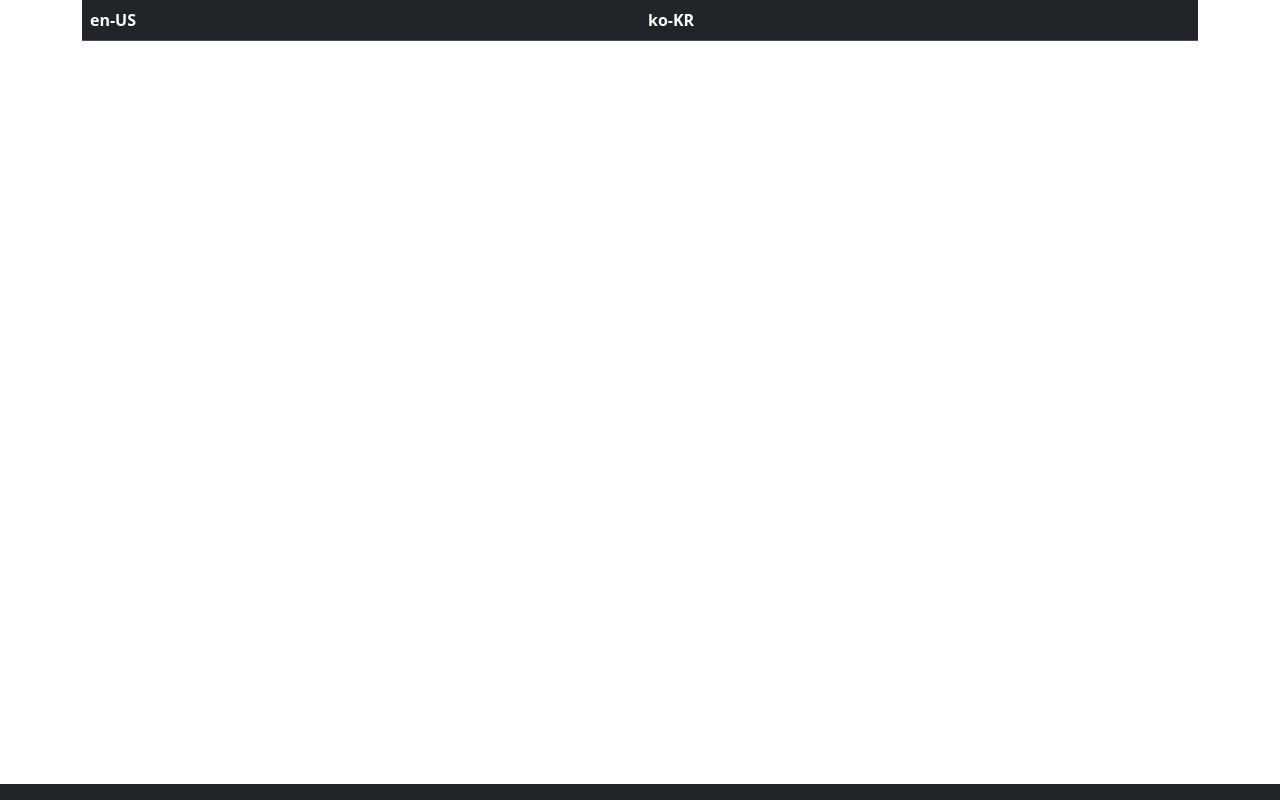
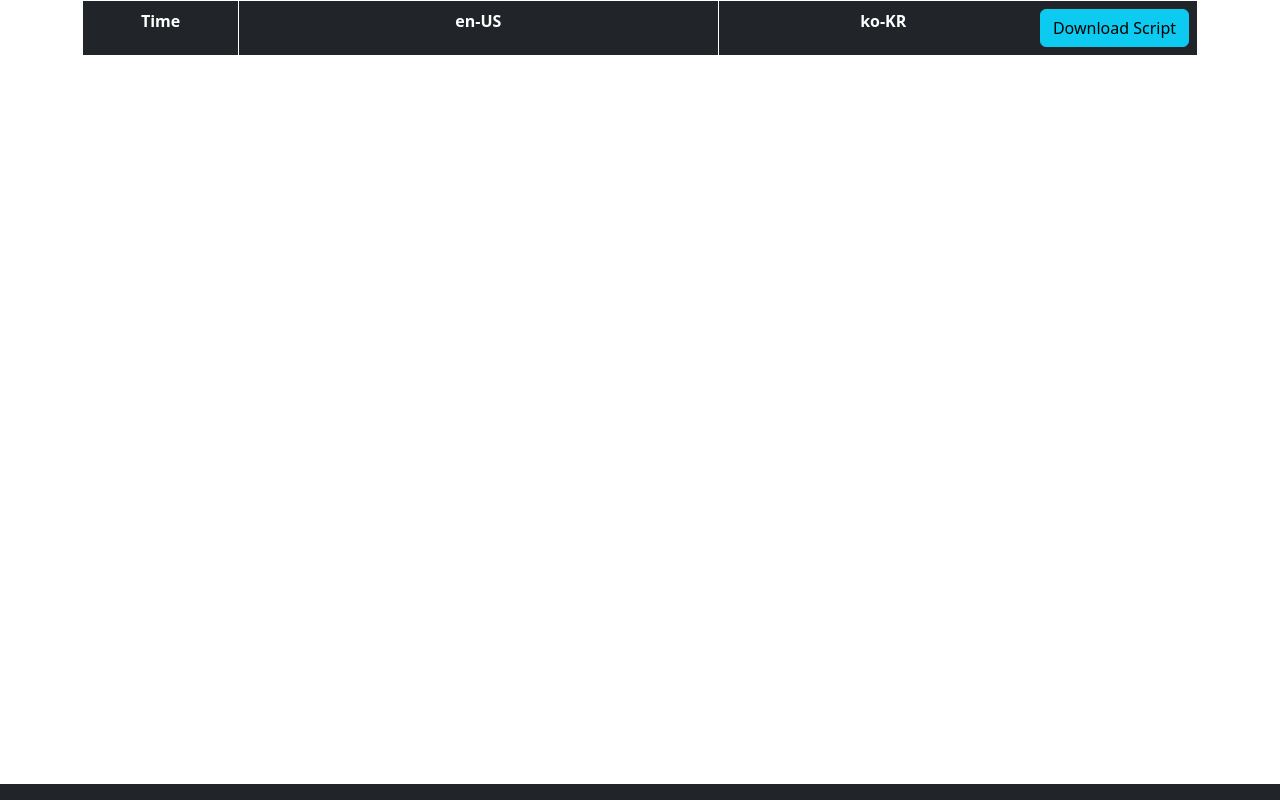
Before and after one commit to ivorycirrus/livestream-translator, a website: page public/index.html in a window 1280 px wide. Drawn offline with nearby package versions, Linux system fonts and the light colour scheme.

Commit message:
add script download button

```diff
--- a/public/index.html
+++ b/public/index.html
@@ -8,8 +8,12 @@
         <table class="table table-hover">
             <thead>
                 <tr class="table-dark">
-                    <th scope="col" class="w-50">en-US</th>
-                    <th scope="col" class="w-50">ko-KR</th>
+                    <th scope="col" class="td-time">Time</th>
+                    <th scope="col" class="td-text">en-US</th>
+                    <th scope="col" class="td-text">
+                        ko-KR
+                        <button type="button" class="btn btn-info float-end" onclick="downloadScript()">Download Script</button>
+                    </th>
                 </tr>
             </thead>
             <tbody id="text-container">
@@ -37,13 +41,18 @@
 
         const textCandidates = document.querySelector("#text-candidates");
         const textContainer = document.querySelector("#text-container");
-        function processData(data){
-            if(data.isPartial) {
+        function processData(data) {
+            if (data.isPartial) {
                 // 1. intermidiates
                 textCandidates.textContent = data.text;
             } else {
                 // 2. translate results
                 let tr = document.createElement('tr');
+
+                // original text
+                let tdTime = document.createElement('td');
+                tdTime.textContent = moment().format('HH:mm:ss');
+                tr.appendChild(tdTime);
 
                 // original text
                 let td1 = document.createElement('td');
@@ -65,14 +74,42 @@
             }
         }
 
+        function downloadScript(){
+            // Collect sctipt and translated
+            let contentArray = [["Time", "Scripted", "Translated"]];
+            textContainer.childNodes.forEach(tr => {
+                if(tr instanceof HTMLTableRowElement) {
+                    let rowContents = [];
+                    tr.childNodes.forEach(td => {
+                        let text = td.textContent;
+                        text = `"${text.replace('"','\'')}"`;
+                        rowContents.push(text);
+                    });
+                    contentArray.push(rowContents);
+                }
+            });
+
+            // create csv data
+            let csvContent = "data:text/csv;charset=utf-8," + contentArray.map(e => e.join(",")).join("\n");
+
+            // download
+            let encodedUri = encodeURI(csvContent);
+            let fileName = `live_transctiption_${moment().format('yyyyMMDD_hhmmss')}.csv`;
+            let link = document.createElement("a");
+            link.setAttribute("href", encodedUri);
+            link.setAttribute("download", fileName);
+            document.body.appendChild(link);
+            link.click();
+        }
+
         (async function () {
             const ws = await connectToServer();
             ws.onmessage = (msg) => {
-                try{
-                    if(msg && msg.data) {
+                try {
+                    if (msg && msg.data) {
                         processData(JSON.parse(msg.data));
                     }
-                }catch(e){}
+                } catch (e) { }
             };
         })();
     </script>
@@ -80,10 +117,24 @@
         #text-container tr:last-child td {
             background-color: aqua;
         }
+        .container table th {
+            border: 1px solid white;
+        }
+        .td-time {
+            width: 14%;
+            text-align: center;
+            vertical-align: top;
+        }
+        .td-text {
+            width: 43%;
+            text-align: center;
+            vertical-align: top;
+        }
     </style>
     <link href="https://cdn.jsdelivr.net/npm/bootstrap@5.3.2/dist/css/bootstrap.min.css" rel="stylesheet"
         integrity="sha384-T3c6CoIi6uLrA9TneNEoa7RxnatzjcDSCmG1MXxSR1GAsXEV/Dwwykc2MPK8M2HN" crossorigin="anonymous">
     <script src="https://cdn.jsdelivr.net/npm/bootstrap@5.3.2/dist/js/bootstrap.bundle.min.js"
         integrity="sha384-C6RzsynM9kWDrMNeT87bh95OGNyZPhcTNXj1NW7RuBCsyN/o0jlpcV8Qyq46cDfL"
         crossorigin="anonymous"></script>
+    <script src="https://cdn.jsdelivr.net/npm/moment@2.30.1/min/moment.min.js"></script>
 </body>
```
